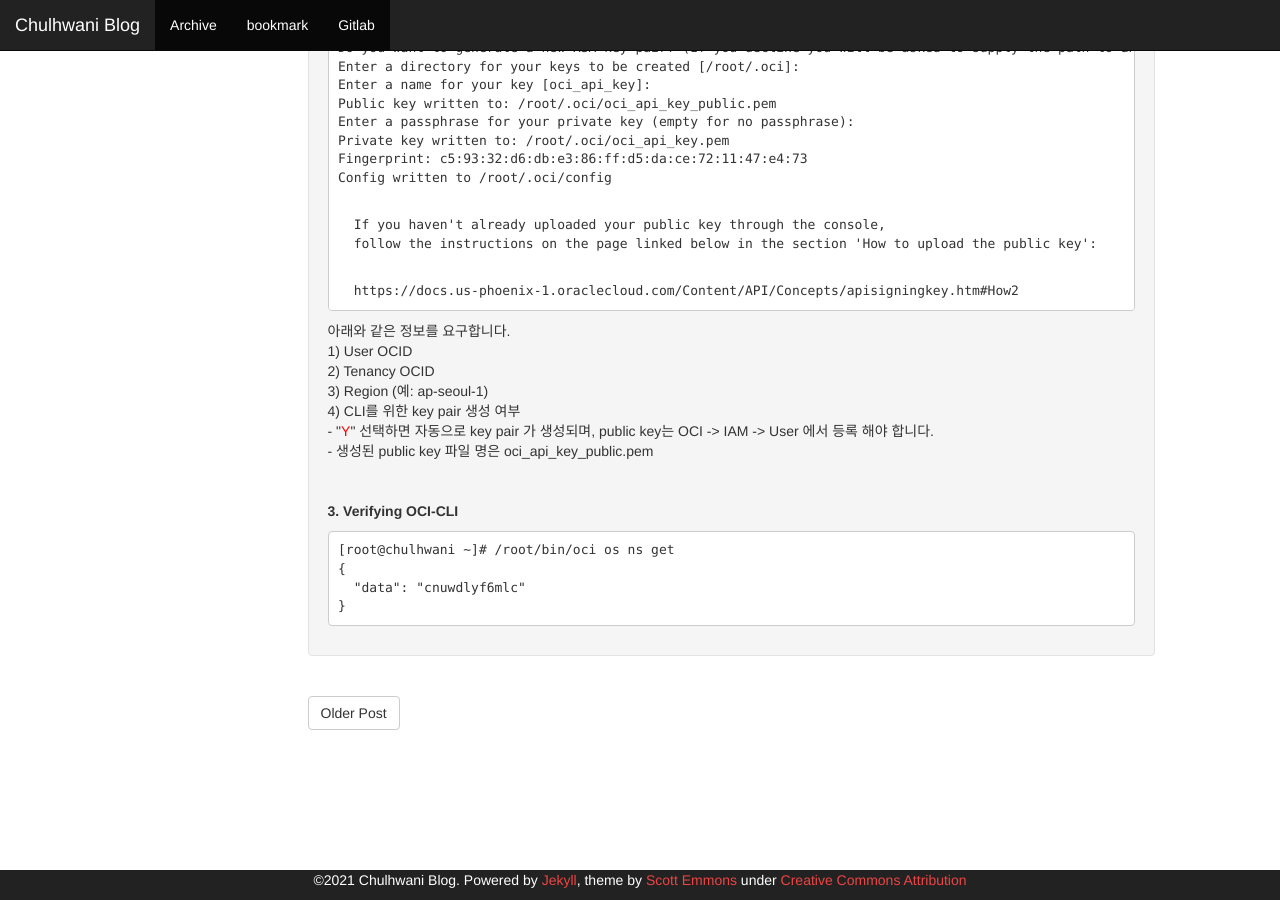
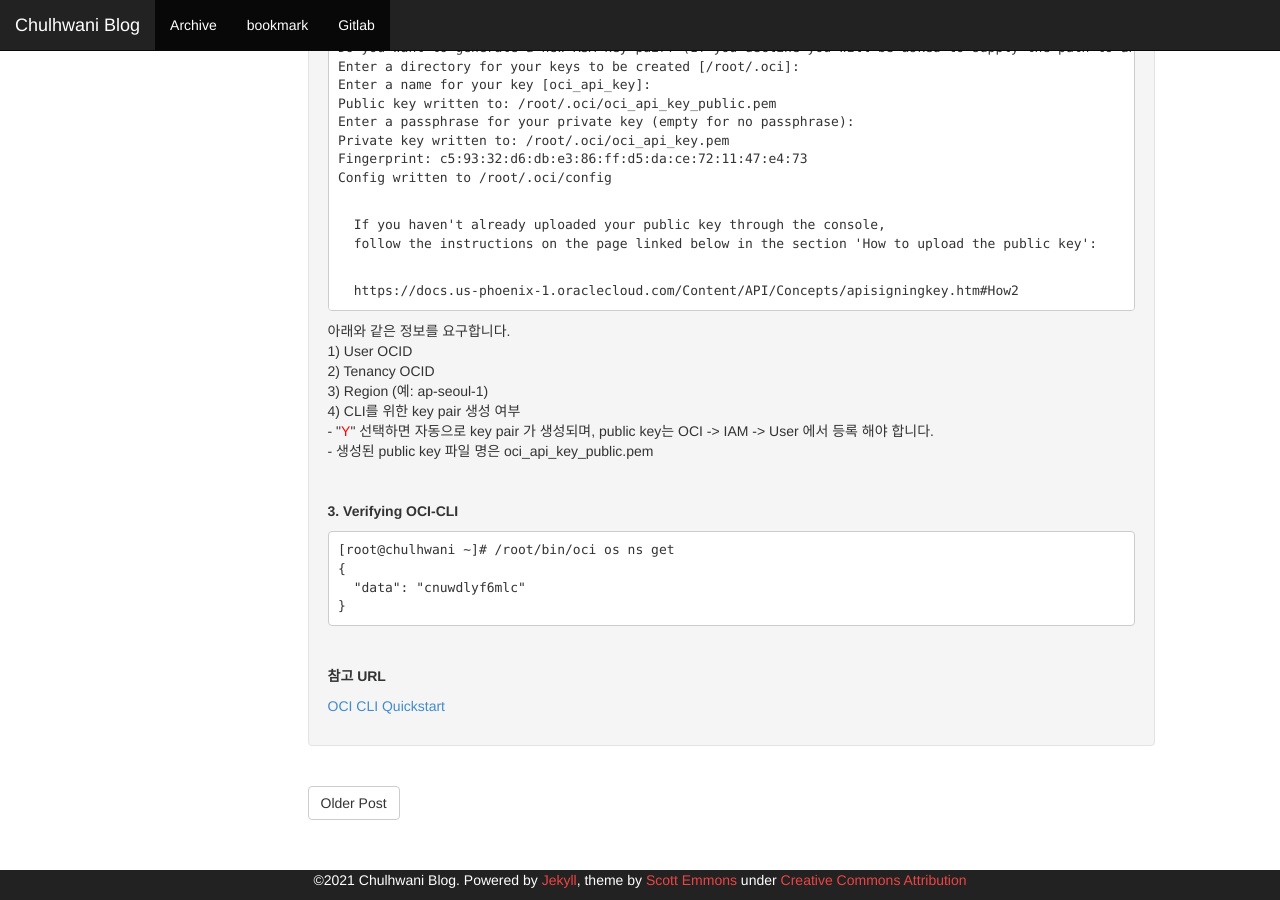
Before and after one commit to chulhwani/chulhwani.github.io, a Jekyll site: the page built from _posts/2021-02-22-[OCI] OCI-CLI installation.md, in a window 1280 px wide and 900 px high, scrolled down 718 px. Built offline with Jekyll 4.4.1, drawn with Linux system fonts in a browser that asks for light colours; our own code applies the rules of GitHub Pages for plain Markdown files.

Commit message:
Create 2021-02-22-[OCI] OCI-CLI installation.md

```diff
--- a/_posts/2021-02-22-[OCI] OCI-CLI installation.md
+++ b/_posts/2021-02-22-[OCI] OCI-CLI installation.md
@@ -43,3 +43,6 @@
 <pre class="highlight">[root@chulhwani ~]# /root/bin/oci os ns get
 {<br />&nbsp; "data": "cnuwdlyf6mlc"<br />}
 </pre>
+<p>&nbsp;</p>
+<p><strong>참고 URL</strong></p>
+<a href="https://docs.oracle.com/en-us/iaas/Content/API/SDKDocs/cliinstall.htm" target="_blank">OCI CLI Quickstart
```
